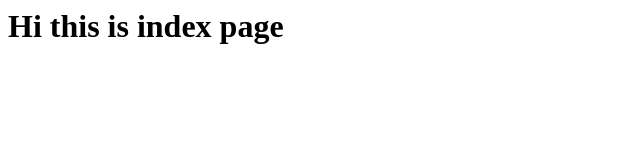
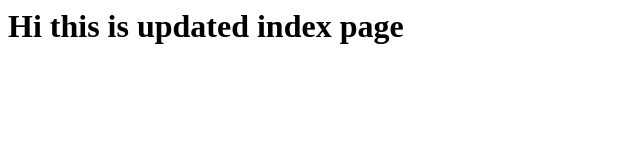
Before and after one commit to kradars/WebAppRepo, a plain HTML site: page index.html in a window 1280 px wide. Shown: the whole page, without its empty margins (0-640 px from the left). Drawn offline with Linux system fonts and the light colour scheme.

Commit message:
Update index.html

```diff
--- a/index.html
+++ b/index.html
@@ -1 +1 @@
-<h1>Hi this is index page</h1>
+<h1>Hi this is updated index page</h1>
```
